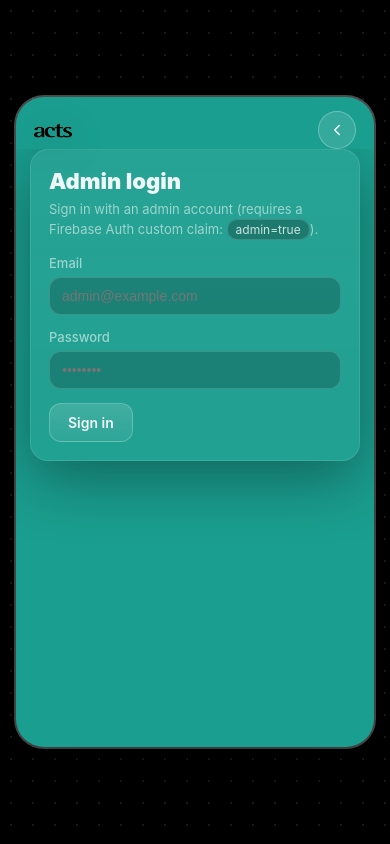
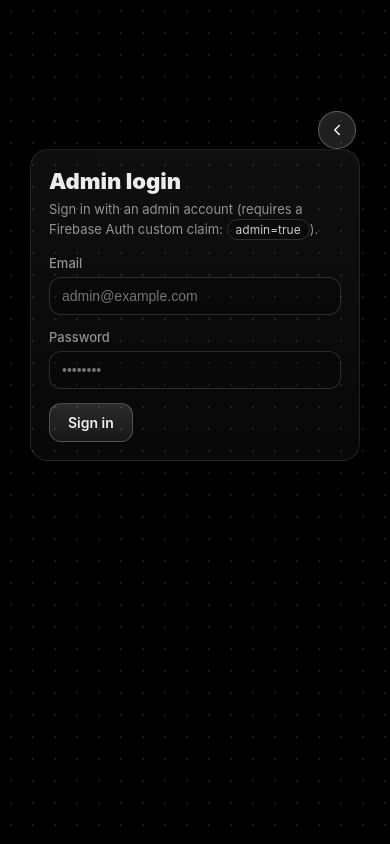
Before and after one commit to MrSolution07/youth-random-Colour-Picker, a React (Vite) app: page /admin/login in a window 390 px wide. Built offline with nearby package versions, Linux system fonts and the light colour scheme; no server answers.

Commit message:
Refactor styles for phone frame and overlay

```diff
--- a/src/styles.css
+++ b/src/styles.css
@@ -59,9 +59,9 @@ a { color: inherit; text-decoration: none; }
   width: min(420px, calc(100vw - 32px));
   height: auto;
   aspect-ratio: 375 / 680;
-  background: #1a9e8f;
-  border-radius: clamp(28px, 7vw, 44px);
-  box-shadow: 0 40px 80px rgba(0, 0, 0, 0.28), 0 0 0 2px rgba(255, 255, 255, 0.3);
+  background: transparent;
+  border-radius: 0;
+  box-shadow: none;
   overflow: hidden;
   position: relative;
   display: flex;
@@ -558,7 +558,7 @@ a { color: inherit; text-decoration: none; }
 .overlay {
   position: fixed;
   inset: 0;
-  background: rgba(26, 158, 143, 0.45);
+  background: rgba(0, 0, 0, 0.75);
   backdrop-filter: blur(8px);
   display: flex;
   align-items: center;
@@ -578,9 +578,9 @@ a { color: inherit; text-decoration: none; }
   max-width: 400px;
   padding: 28px 24px;
   border-radius: 20px;
-  border: 1px solid;
-  background: linear-gradient(180deg, rgba(26, 158, 143, 0.98), rgba(14, 110, 95, 0.98));
-  box-shadow: 0 30px 80px rgba(0,0,0,0.45);
+  border: 1px solid rgba(255, 255, 255, 0.1);
+  background: #111111;
+  box-shadow: 0 30px 80px rgba(0,0,0,0.8);
   animation: slideUp 300ms ease;
 }
 
```
